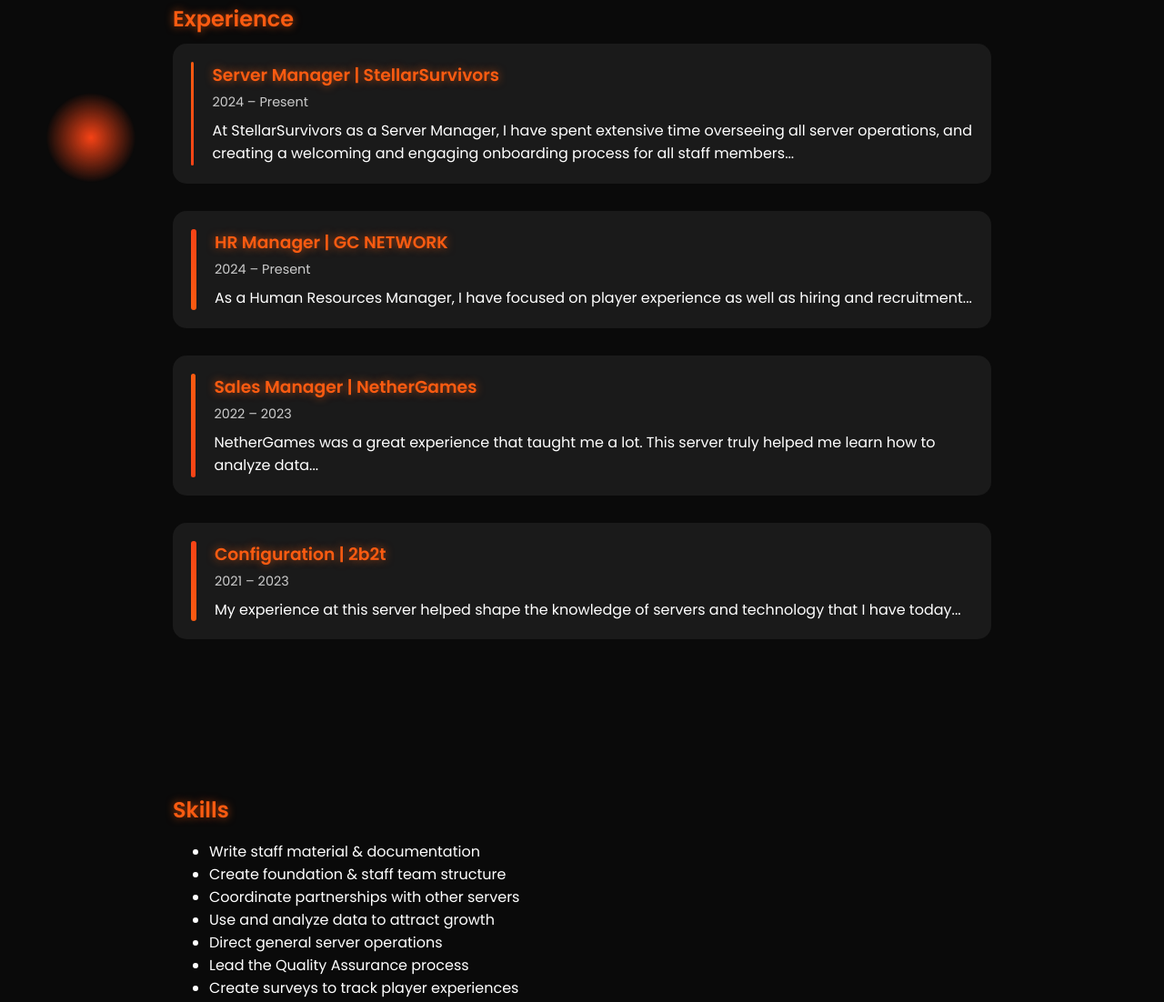
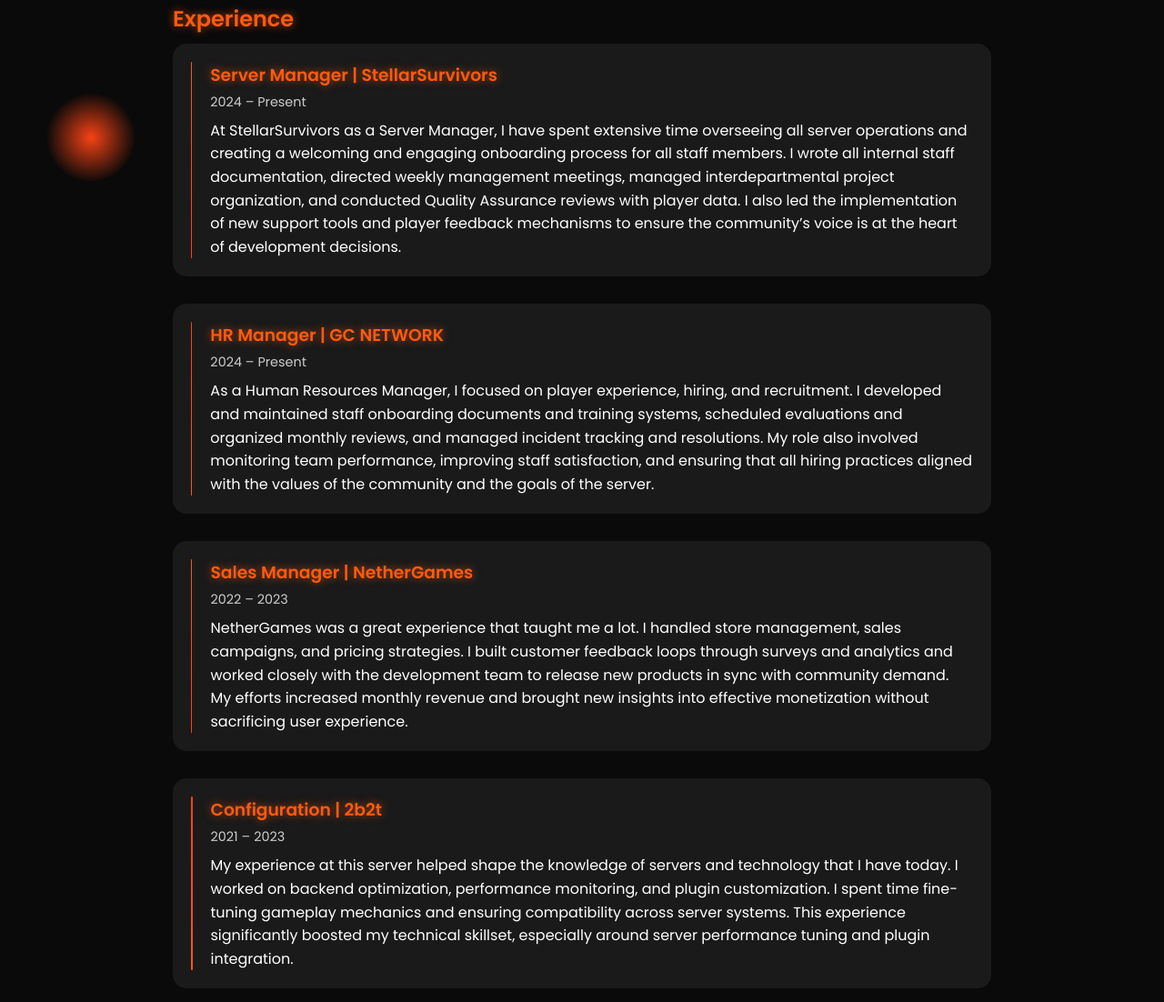
Before and after one commit to RunningWalkerGit/portfolio, a plain HTML site: page index.html in a window 1280 px wide. Shown: the part 514-1616 px from the top of the page at 91% size. Drawn offline with Linux system fonts and the light colour scheme.

Commit message:
Update index.html

```diff
--- a/index.html
+++ b/index.html
@@ -174,7 +174,7 @@
       <div class="experience-content">
         <h3>Server Manager | StellarSurvivors</h3>
         <span>2024 – Present</span>
-        <p>At StellarSurvivors as a Server Manager, I have spent extensive time overseeing all server operations, and creating a welcoming and engaging onboarding process for all staff members...</p>
+        <p>At StellarSurvivors as a Server Manager, I have spent extensive time overseeing all server operations and creating a welcoming and engaging onboarding process for all staff members. I wrote all internal staff documentation, directed weekly management meetings, managed interdepartmental project organization, and conducted Quality Assurance reviews with player data. I also led the implementation of new support tools and player feedback mechanisms to ensure the community’s voice is at the heart of development decisions.</p>
       </div>
     </div>
 
@@ -183,7 +183,7 @@
       <div class="experience-content">
         <h3>HR Manager | GC NETWORK</h3>
         <span>2024 – Present</span>
-        <p>As a Human Resources Manager, I have focused on player experience as well as hiring and recruitment...</p>
+        <p>As a Human Resources Manager, I focused on player experience, hiring, and recruitment. I developed and maintained staff onboarding documents and training systems, scheduled evaluations and organized monthly reviews, and managed incident tracking and resolutions. My role also involved monitoring team performance, improving staff satisfaction, and ensuring that all hiring practices aligned with the values of the community and the goals of the server.</p>
       </div>
     </div>
 
@@ -192,7 +192,7 @@
       <div class="experience-content">
         <h3>Sales Manager | NetherGames</h3>
         <span>2022 – 2023</span>
-        <p>NetherGames was a great experience that taught me a lot. This server truly helped me learn how to analyze data...</p>
+        <p>NetherGames was a great experience that taught me a lot. I handled store management, sales campaigns, and pricing strategies. I built customer feedback loops through surveys and analytics and worked closely with the development team to release new products in sync with community demand. My efforts increased monthly revenue and brought new insights into effective monetization without sacrificing user experience.</p>
       </div>
     </div>
 
@@ -201,7 +201,7 @@
       <div class="experience-content">
         <h3>Configuration | 2b2t</h3>
         <span>2021 – 2023</span>
-        <p>My experience at this server helped shape the knowledge of servers and technology that I have today...</p>
+        <p>My experience at this server helped shape the knowledge of servers and technology that I have today. I worked on backend optimization, performance monitoring, and plugin customization. I spent time fine-tuning gameplay mechanics and ensuring compatibility across server systems. This experience significantly boosted my technical skillset, especially around server performance tuning and plugin integration.</p>
       </div>
     </div>
   </section>
```
